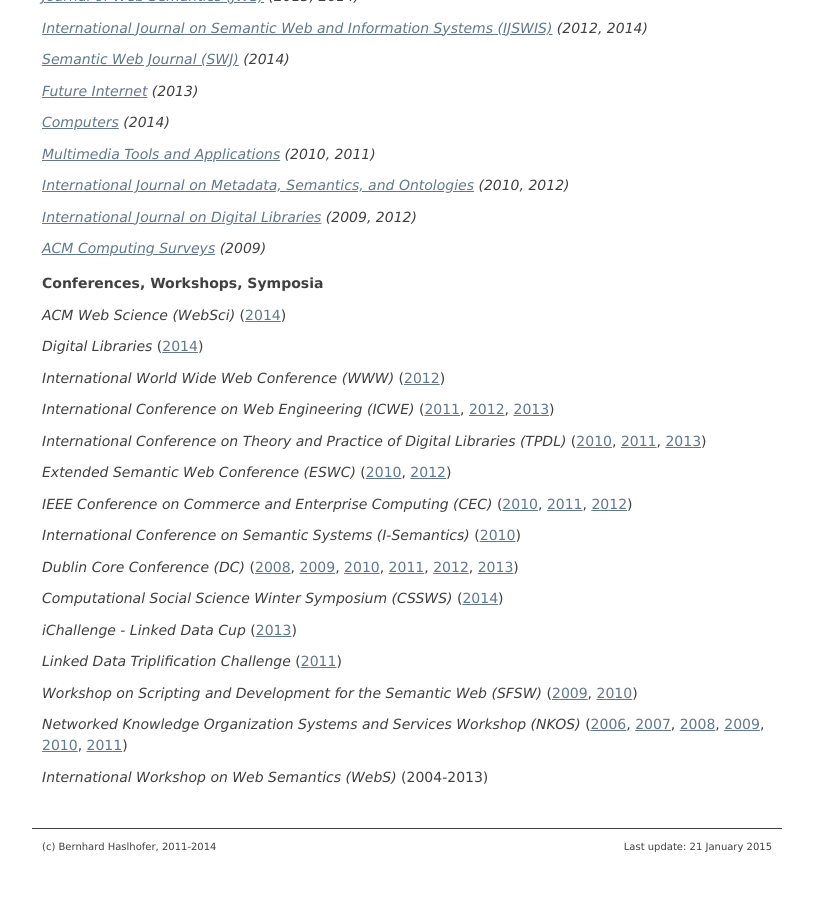
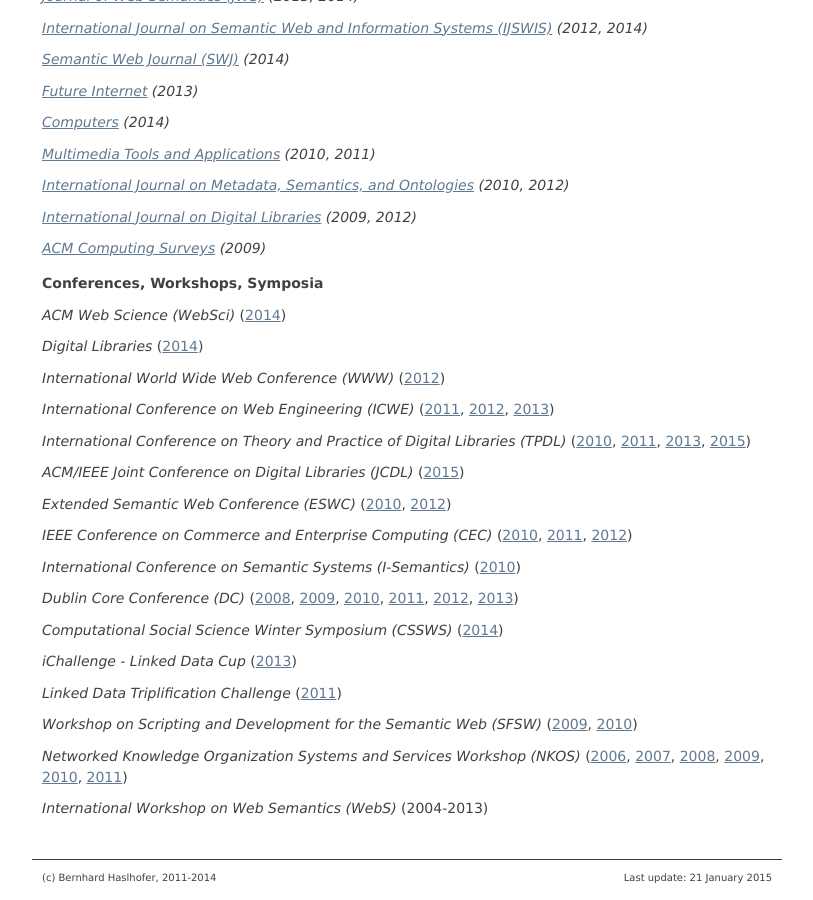
Before and after one commit to behas/behas.github.com, a Jekyll site: the page built from index.html, in a window 1280 px wide and 900 px high, scrolled down 5181 px. Shown: the whole window, without its empty margins (233-1046 px from the left). Built offline with Jekyll 4.4.1, drawn with Linux system fonts in a browser that asks for light colours; before the commit the page ends 6050 px from its top, so only the background shows below that.

Commit message:
added 2015 PCs, updated CV

```diff
--- a/_data/reviews.yml
+++ b/_data/reviews.yml
@@ -84,6 +84,14 @@
       uri: "http://www.tpdl2011.org/"
     - year: 2013
       uri: "http://www.tpdl2013.info/"
+    - year: 2015
+      uri: "http://tpdl2015.info/"
+
+- medium: "ACM/IEEE Joint Conference on Digital Libraries (JCDL)"
+  type: "conference"
+  years:
+    - year: 2015
+      uri: "http://www.jcdl2015.org/"
 
 - medium: "Extended Semantic Web Conference (ESWC)"
   type: "conference"
```
Also changed, not shown: 1 other file.
